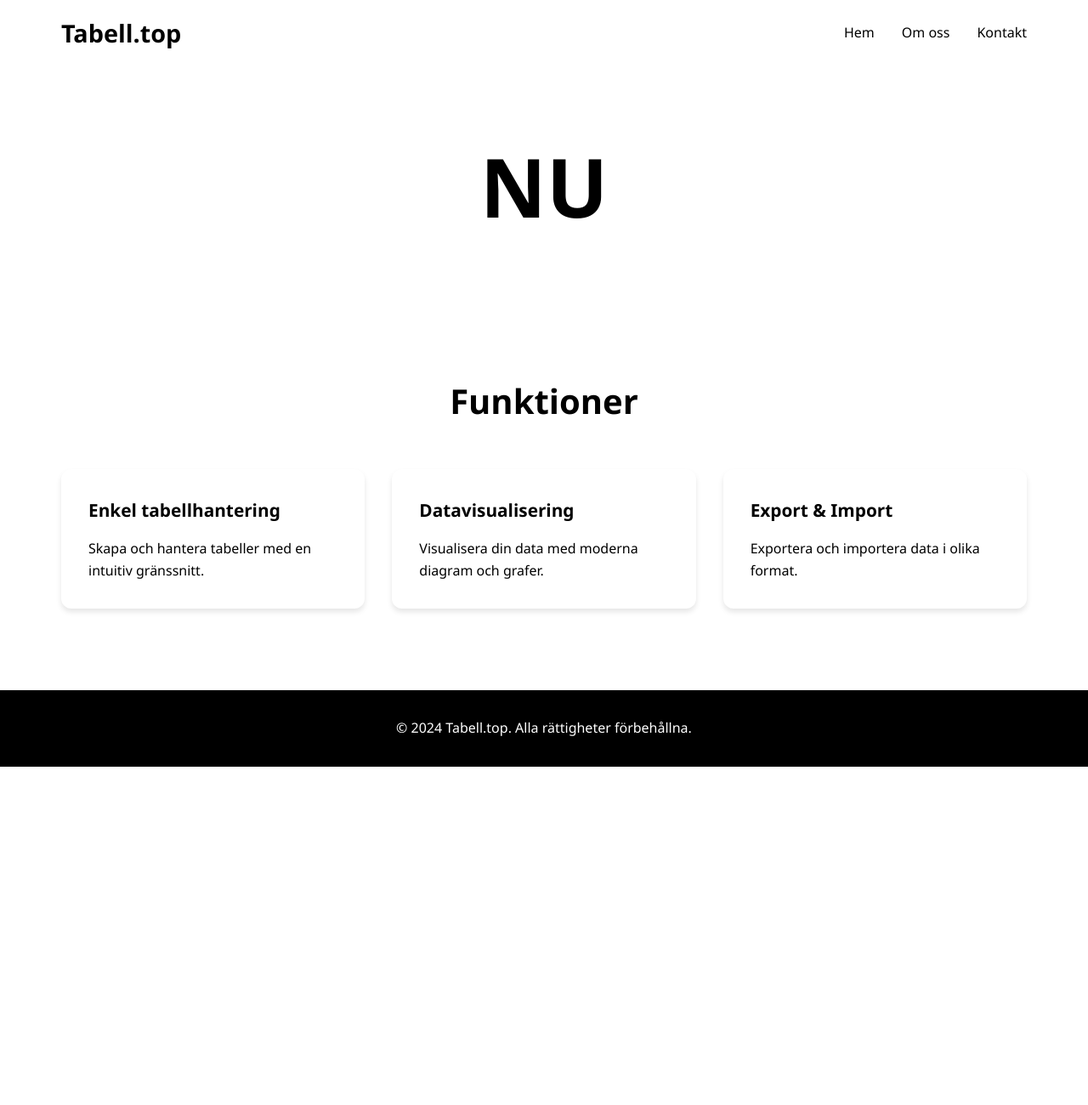
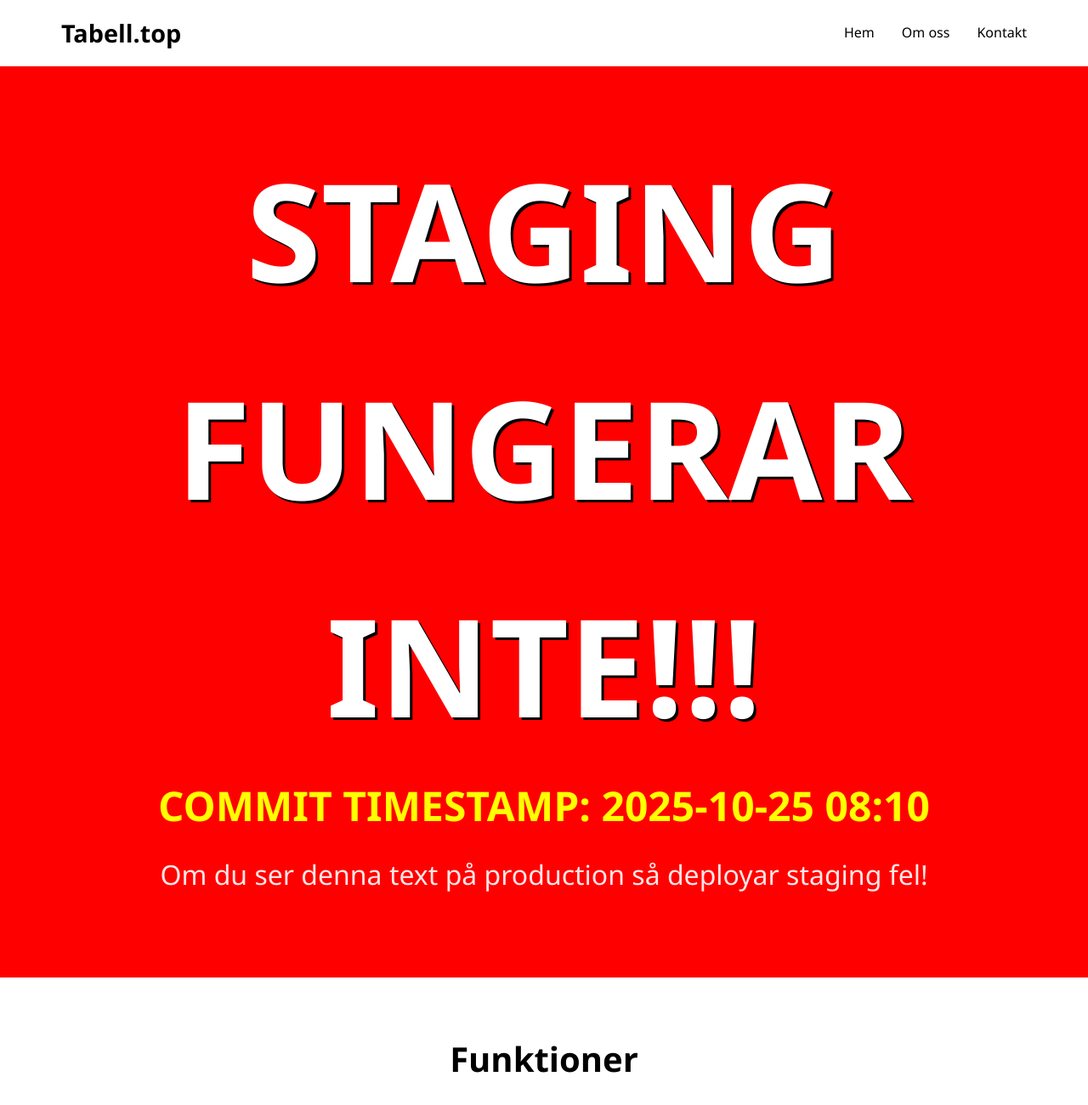
Before and after one commit to thesweetening/tabell-dev, a plain HTML site: page index.html in a window 1280 px wide. Shown: the top 1300 px of the page at 85% size. Before the commit the page ends 902 px from the top, so only its background shows below. Drawn offline with Linux system fonts and the light colour scheme.

Commit message:
DRASTISK TEST: Röd bakgrund, vit text 'STAGING FUNGERAR INTE' med timestamp för att spåra deployment

```diff
--- a/index.html
+++ b/index.html
@@ -24,9 +24,11 @@
     </header>
 
     <main>
-        <section class="hero">
+        <section class="hero" style="background: red !important;">
             <div class="container">
-                <h2 style="font-size: 6rem; font-weight: bold;">NU</h2>
+                <h1 style="font-size: 10rem; color: white; text-shadow: 3px 3px 0px black;">STAGING FUNGERAR INTE!!!</h1>
+                <h2 style="color: yellow; font-size: 3rem;">COMMIT TIMESTAMP: 2025-10-25 08:10</h2>
+                <p style="color: white; font-size: 2rem;">Om du ser denna text på production så deployar staging fel!</p>
             </div>
         </section>
 
```
